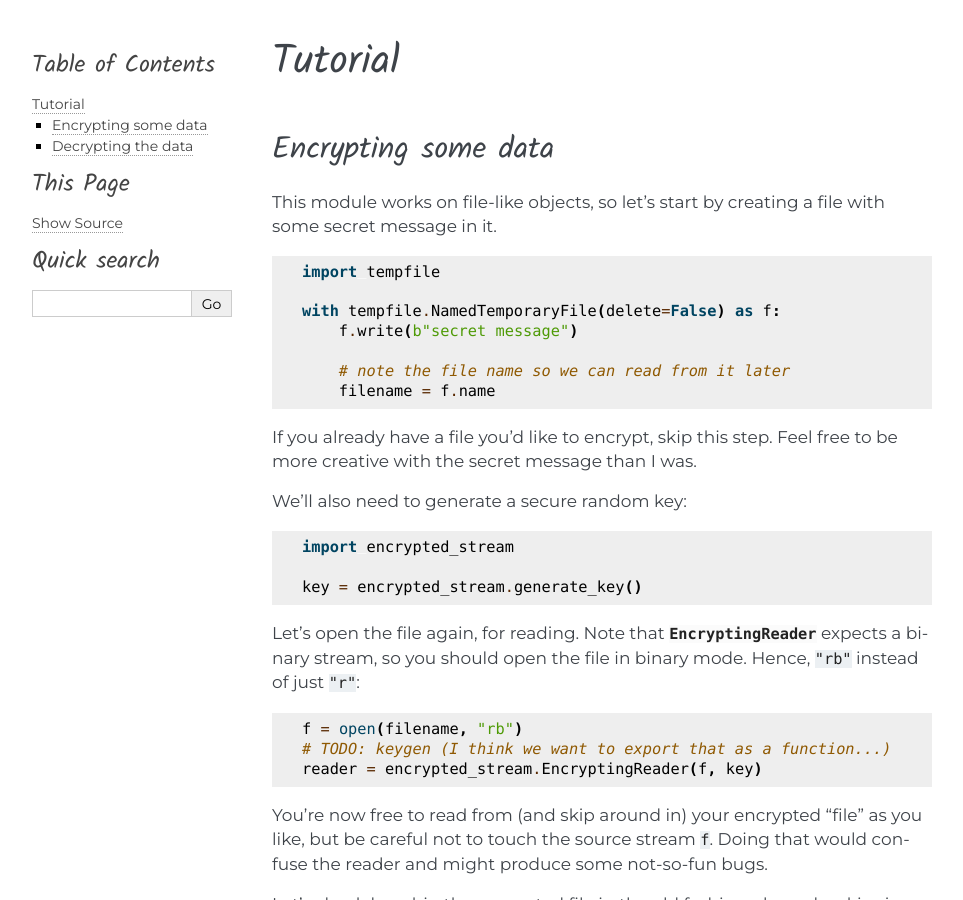
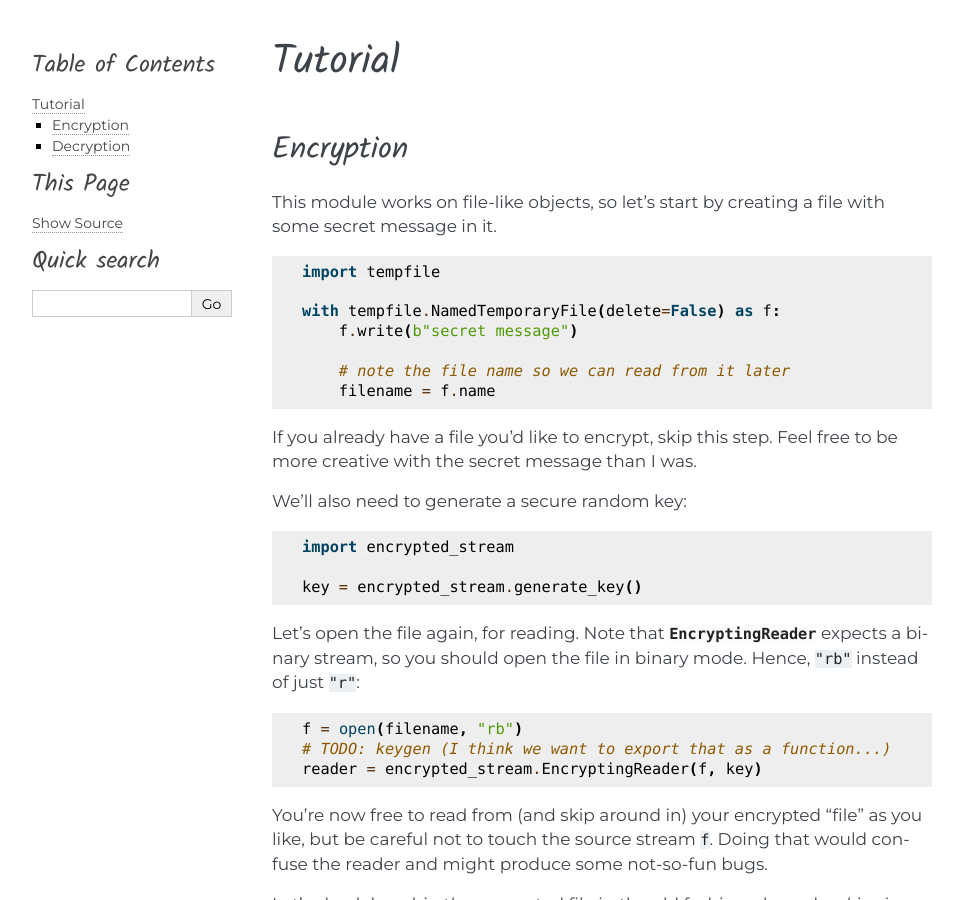
Before and after one commit to antoniusf/encrypted-stream, a Sphinx documentation site: the page built from docs/tutorial.rst, in a window 1280 px wide and 900 px high. Shown: the whole window, without its empty margins (148-1111 px from the left). Built offline with Sphinx 7.4.7, drawn with Linux system fonts in a browser that asks for light colours; some of the changed text lies outside the part shown.

Commit message:
Change the subheadings in the tutorial

```diff
--- a/docs/tutorial.rst
+++ b/docs/tutorial.rst
@@ -1,8 +1,8 @@
 Tutorial
 ========
 
-Encrypting some data
---------------------
+Encryption
+----------
 
 This module works on file-like objects, so let's start by creating a file with some secret message in it. ::
 
@@ -56,8 +56,8 @@ Finally, let's clean up. Currently, :class:`~encrypted_stream.EncryptingReader`
   reader.close()
   f.close()
 
-Decrypting the data
--------------------
+Decryption
+----------
 
 Let's now try to get that encrypted data back into readable form! Again, we'll need a new temporary file for :class:`~encrypted_stream.DecryptingWriter` to write into. We'll use an unnamed temporary file in the tutorial, but feel free to instead write this into a file of your choice with ``open()``. Remember to use binary mode! ::
 
```
